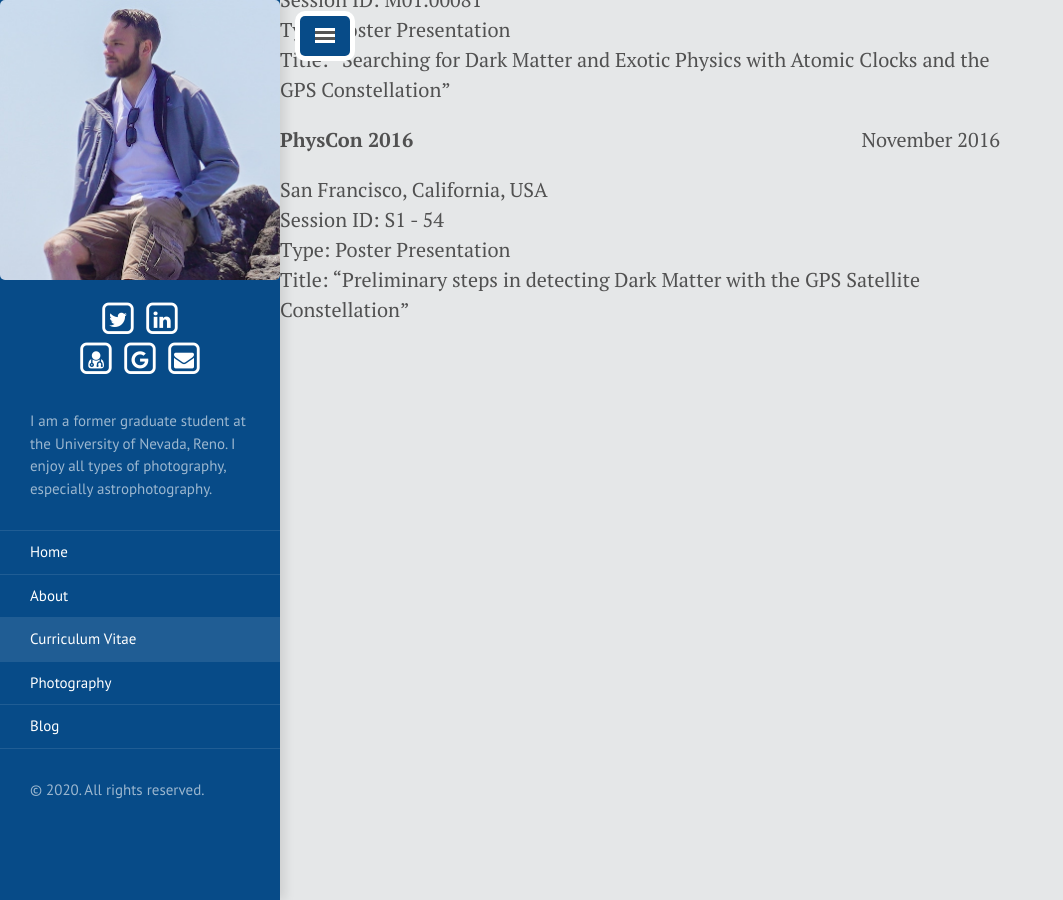
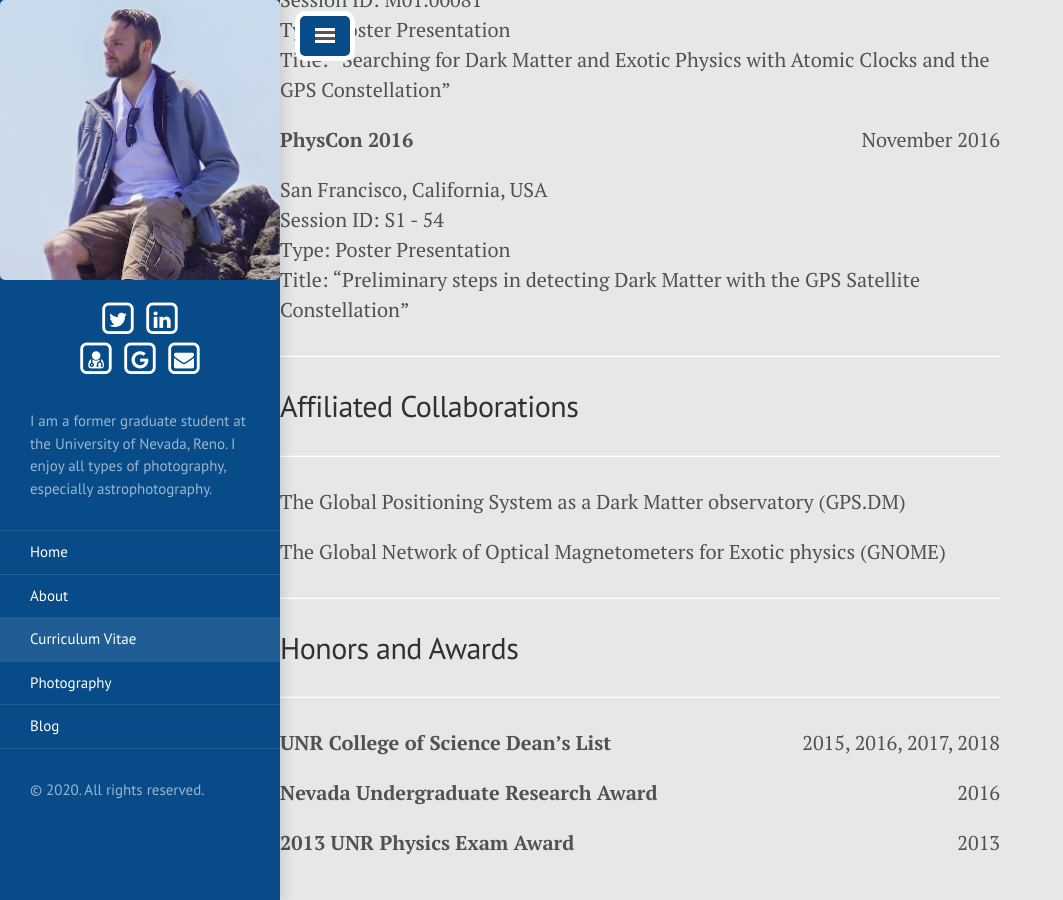
Before and after one commit to TakeTwiceDailey/TakeTwiceDailey.github.io, a Jekyll site: the page built from cv.md, in a window 1280 px wide and 900 px high, scrolled down 2619 px. Shown: the whole window, without its empty margins (0-1063 px from the left). Built offline with Jekyll 4.4.1, drawn with Linux system fonts in a browser that asks for light colours; nearby versions of some CDN libraries; some of the changed text lies outside the part shown.

Commit message:
added CV awards

```diff
--- a/cv.md
+++ b/cv.md
@@ -152,3 +152,41 @@ San Francisco, California, USA
 Session ID: S1 - 54
 Type:  Poster Presentation
 Title:  "Preliminary steps in detecting Dark Matter with the GPS Satellite Constellation"
+
+____
+
+## Affiliated Collaborations
+
+____
+
+The Global Positioning System as a Dark Matter observatory (GPS.DM)
+
+The Global Network of Optical Magnetometers for Exotic physics (GNOME)
+
+
+____
+
+## Honors and Awards
+
+____
+
+<p style="text-align:left;">
+    <b>UNR College of Science Dean’s List</b>
+    <span style="float:right;">
+        2015, 2016, 2017, 2018
+    </span>
+</p>
+
+<p style="text-align:left;">
+    <b>Nevada Undergraduate Research Award</b>
+    <span style="float:right;">
+       2016
+    </span>
+</p>
+
+<p style="text-align:left;">
+    <b>2013 UNR Physics Exam Award</b>
+    <span style="float:right;">
+        2013
+    </span>
+</p>
```
Also changed, not shown: other parts of cv.md (+1 -1 lines).
